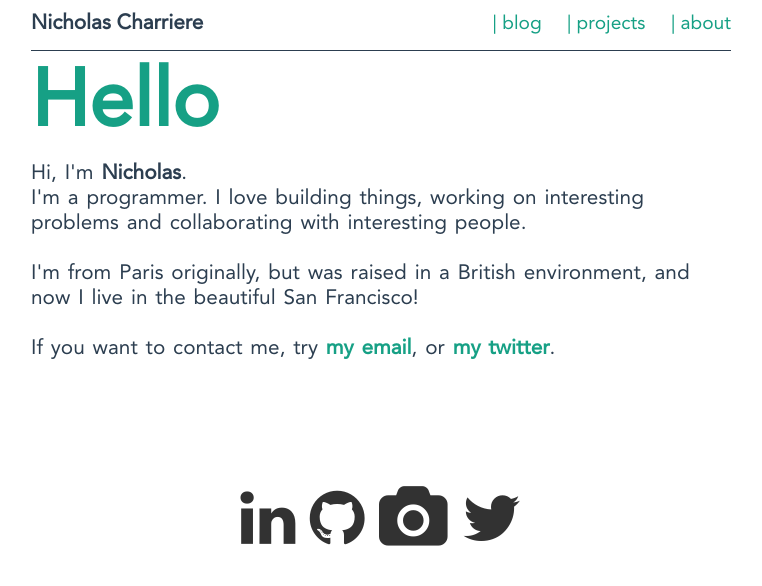
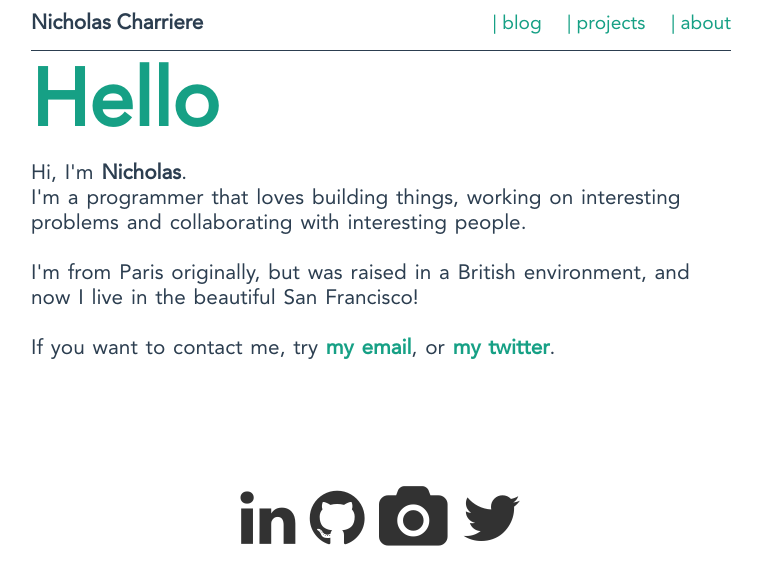
Before and after one commit to nichochar/blog, a Flask app: page / in a window 1280 px wide. Shown: the top 586 px of the page, without its empty margins (259-1021 px from the left). Run offline with Flask 2, Linux system fonts and the light colour scheme; some libraries are stand-ins or nearby versions.

Commit message:
Reword index

```diff
--- a/blog/templates/index.html
+++ b/blog/templates/index.html
@@ -3,7 +3,7 @@
 {% block badass_content %}
 <h1>Hello </h1>
 <p>Hi, I'm <b>Nicholas</b>.<br>
-I'm a programmer. I love building things, working on interesting problems and collaborating with interesting people.
+I'm a programmer that loves building things, working on interesting problems and collaborating with interesting people.
 <br><br>
 I'm from Paris originally, but was raised in a British environment, and now I live in the beautiful San Francisco!
 <br><br>
```
